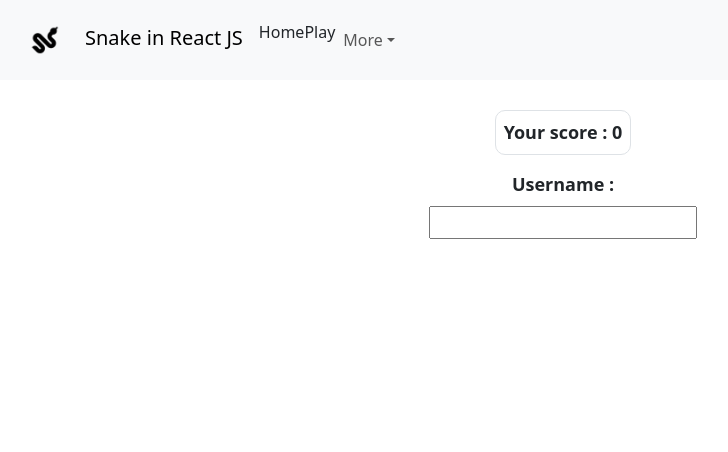
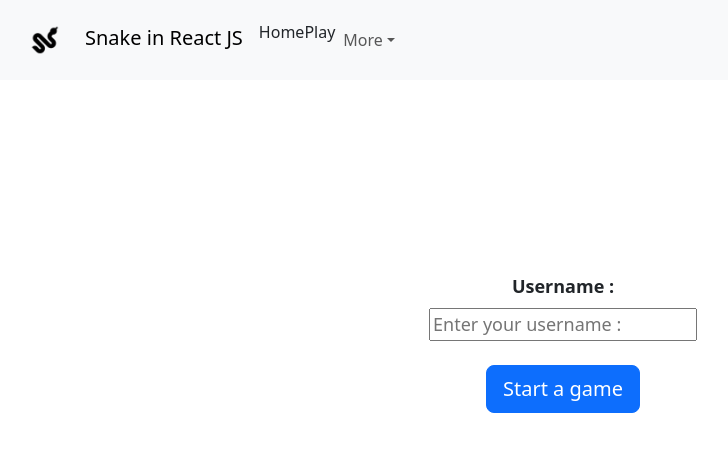
Before and after one commit to Medinhoo/SnakeReact, a React (Vite) app: page / in a window 1280 px wide. Shown: the top 452 px of the page, without its empty margins (77-805 px from the left). Built offline with nearby package versions, Linux system fonts and the light colour scheme.

Commit message:
Routing the HomePage to welcome the player

```diff
--- a/src/Body.jsx
+++ b/src/Body.jsx
@@ -1,8 +1,6 @@
 import { Game } from "./Game"
 import { ForegroundPage } from "./Components/ForegroundPage/ForegroundPage"
-import { Player } from "./Player"
 import { useSnake } from "./Hooks/useSnake"
-import { useState } from "react"
 
 export const Body = () => {
 
--- a/src/Components/Input/Input.jsx
+++ b/src/Components/Input/Input.jsx
@@ -1,5 +1,5 @@
 
-export const Input = ({ label, value, onChange }) => {
+export const Input = ({ label, value, onChange, placeholder }) => {
 
     return (
         <div className="d-flex flex-column justify-content-center align-items-center pt-3">
@@ -7,11 +7,11 @@ export const Input = ({ label, value, onChange }) => {
             <input
                 name="id"
                 type="text"
+                placeholder={placeholder}
                 onChange={(e) => onChange(e.target.value)}
                 value={value} />
                 {value.length > 0 &&
-                <p className="pt-3 m-0">Have a nice game {value} !!</p> }
-
+                <p className="pt-3 m-0">Welcome {value} ! Have a nice game !!</p> }
         </div>
 
     )
--- a/src/Game.jsx
+++ b/src/Game.jsx
@@ -3,9 +3,9 @@ import { Button } from "./Components/Button/Button"
 
 export const Game = ({matrix, onClick, }) => {
     return (
-        <>
+        <div className="mt-5">
             <Canvas matrix={matrix} />
             <Button onClick={onClick} content={'Restart'} />
-        </>
+        </div>
     )
 }
--- a/src/Player.jsx
+++ b/src/Player.jsx
@@ -1,23 +1,21 @@
-import { Input } from "./Components/Input/Input"
+import React from 'react';
+import { Link } from 'react-router-dom';
+import { Input } from './Components/Input/Input'; // Assurez-vous d'importer correctement le composant Input
 
-export const Player = ({ score, value, onChange }) => {
+export const Player = ({ value, onChange }) => {
   return (
-        <>
-            <div className="score d-flex flex-column justify-content-center">
-                <div className="d-flex justify-content-center align-items-end">
-                <p className="m-0 p-2 border">
-                    {`Your score : ${score}`}
-                </p>
-                </div>
-
+    <div style={{ height: '60vh', display: 'flex', justifyContent: 'center', alignItems: 'center' }}>
+      <div className="score d-flex flex-column justify-content-center align-items-center">
         <Input
           label='Username :'
+          placeholder='Enter your username :'
           value={value}
           onChange={onChange}
         />
+        <Link className="link-no-style" to="/Play">
+          <button className="btn btn-primary btn-lg mt-4">Start a game</button>
+        </Link>
       </div>
-        </>
-
-    )
-
-}
+    </div>
+  );
+};
--- a/src/index.css
+++ b/src/index.css
@@ -11,3 +11,8 @@ body{
 .score p{
     border-radius: 10px;
 }
+
+.link-no-style {
+    color: inherit;
+    text-decoration: none;
+  }
```
Lines whose indentation alone changed are shown as unchanged.
